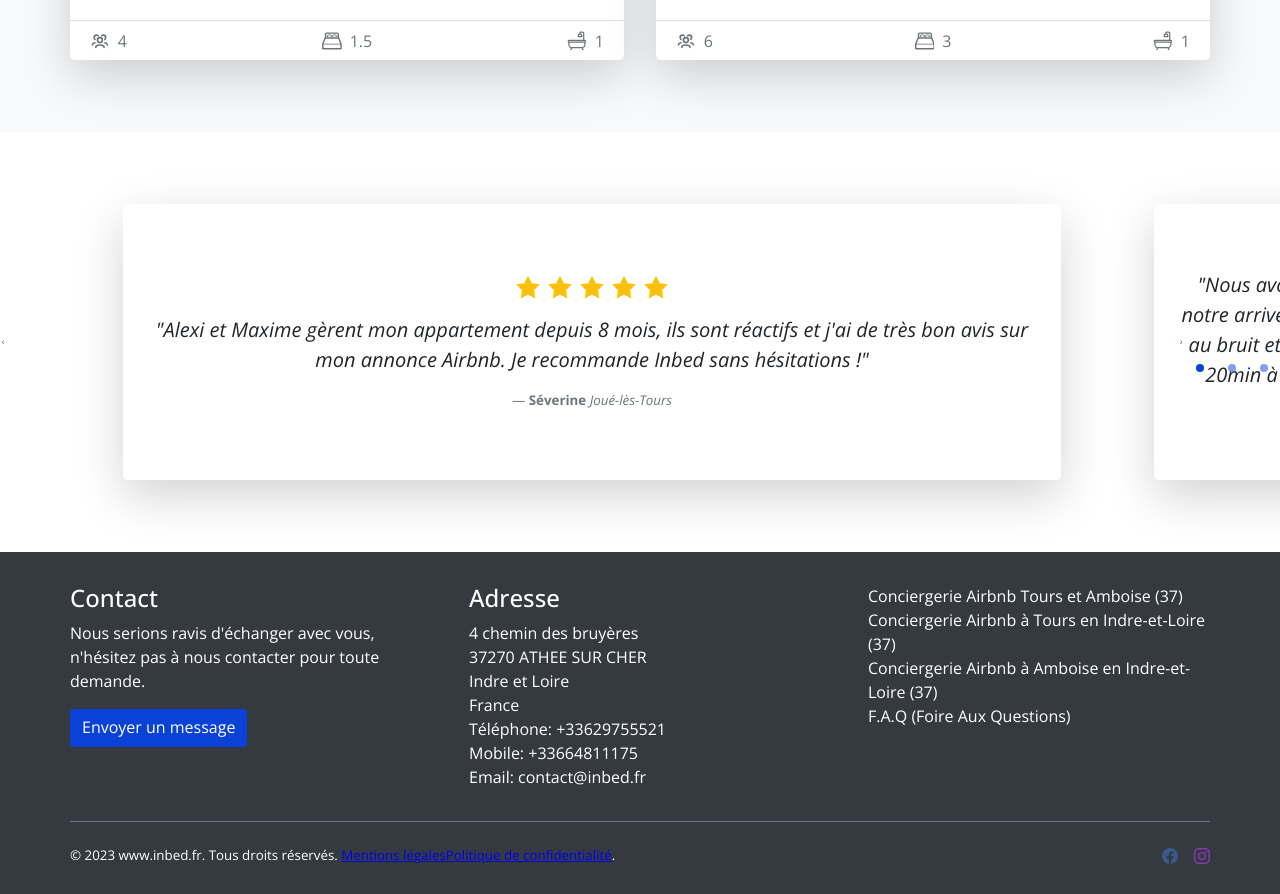
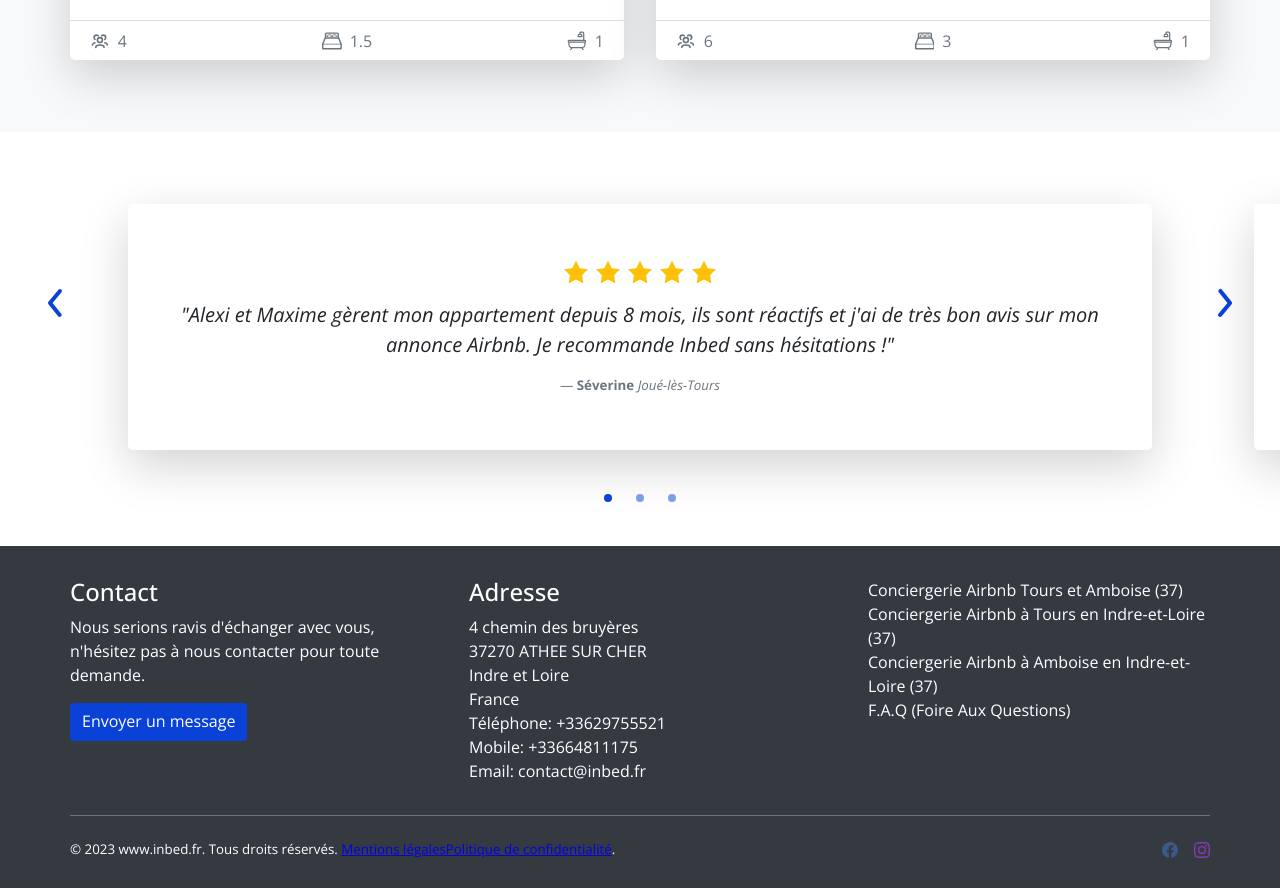
Before and after one commit to SimTht/inbed, a React (Create React App) app: page / in a window 1280 px wide. Shown: the part 2900-3794 px from the top of the page. Built offline with nearby package versions, Linux system fonts and the light colour scheme; some icons are missing.

Commit message:
Create base to work on top rates

```diff
--- a/src/components/TopRates.css
+++ b/src/components/TopRates.css
@@ -2,15 +2,15 @@
   width: 100%;
   height: fit-content;
   position: relative;
-
+  flex-direction: column;
   display: flex;
   align-items: center;
 }
 
 .left-arrow-rate {
-  /* position: absolute;
+  position: absolute;
   top: 0;
-  left: 2rem; */
+  left: 2rem;
   display: flex;
   align-items: center;
   font-size: 2rem;
@@ -22,9 +22,9 @@
 }
 
 .right-arrow-rate {
-  /* position: absolute;
+  position: absolute;
   top: 0;
-  right: 2rem; */
+  right: 2rem;
   display: flex;
   align-items: center;
   font-size: 2rem;
@@ -84,18 +84,18 @@
 }
 
 .dot-selector {
+  position: absolute;
+  bottom: -4rem;
   margin-top: 2rem;
   display: flex;
-  font-size: 3rem;
-  line-height: 0;
-  font-weight: 900;
-  letter-spacing: 0.5rem;
   cursor: pointer;
 }
 
 .dot-selector div {
   width: 2rem;
   height: 2rem;
+  display: flex;
+  align-items: center;
   padding: 0.75rem;
   fill: var(--color-1);
 }
--- a/src/pages/Home.css
+++ b/src/pages/Home.css
@@ -144,5 +144,6 @@
 }
 
 .top-rate {
+  padding-bottom: 6rem;
   overflow: hidden;
 }
```
